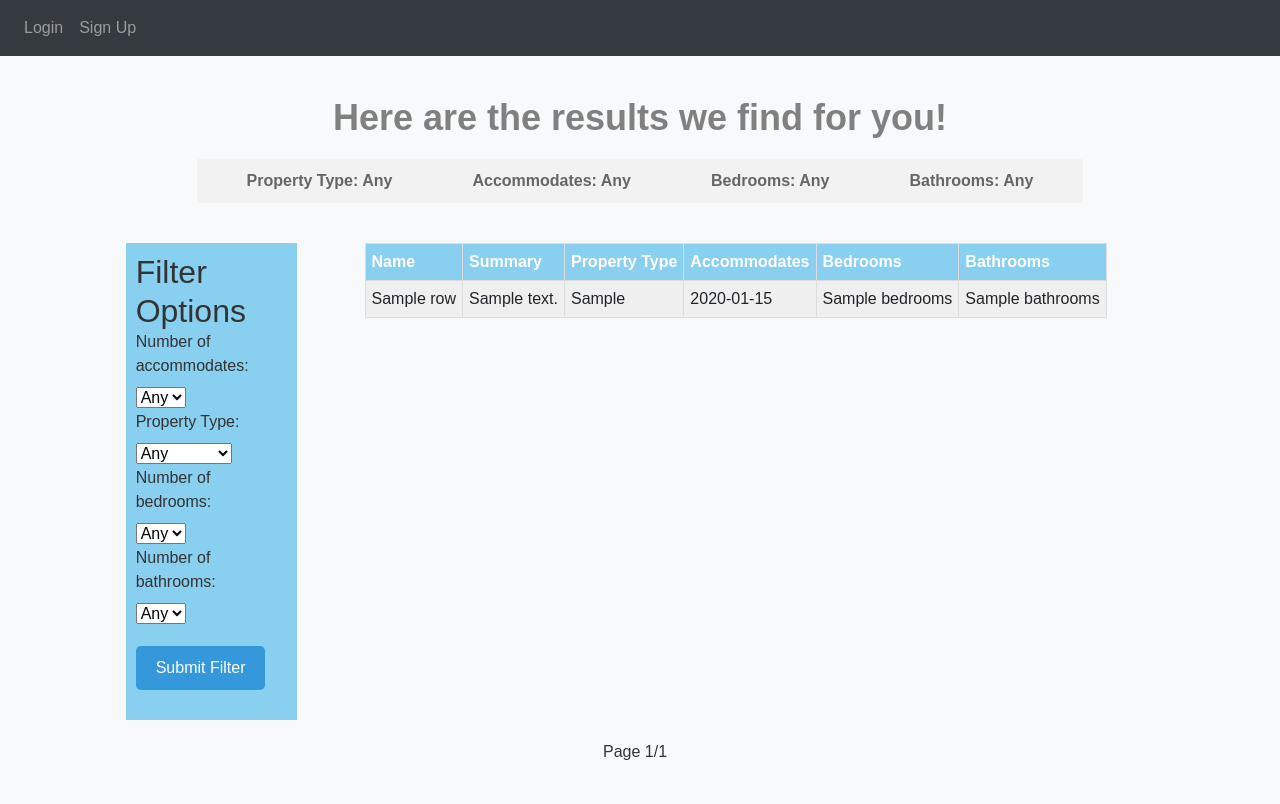
After one commit to balearner/Bulletin-Coding-Challenge, a Python web app: template templates/filter_result.html in a window 1280 px wide. The commit adds this page. Run offline with Jinja, Linux system fonts and the light colour scheme; the template is opened without the code that fills it: most values are stand-ins (such as "Sample title", 1, 10 or a date in 2020); some libraries are stand-ins or nearby versions.

Commit message:
Add files via upload

```diff
--- /dev/null
+++ b/templates/filter_result.html
@@ -0,0 +1,135 @@
+{% extends "base.html" %} {% block title %}Result{% endblock %} {% block content
+%}
+<head>
+    <link rel="stylesheet" type="text/css" href="{{ url_for('static', filename='result_page.css') }}">
+</head>
+
+<body>
+<div class="container">
+    <h1 class="centered-heading">Here are the results we find for you!</h1>
+    <div class="filter-bar">
+    <p class="filter-item">Property Type: {% if request.args.get('property_type') %}{{ request.args.get('property_type')
+        }}{% else %}Any{% endif %}</p>
+    <p class="filter-item">Accommodates: {% if request.args.get('accommodates') %}{{ request.args.get('accommodates')
+        }}{% else %}Any{% endif %}</p>
+    <p class="filter-item">Bedrooms: {% if request.args.get('bedrooms') %}{{ request.args.get('bedrooms') }}{% else
+        %}Any{% endif %}</p>
+    <p class="filter-item">Bathrooms: {% if request.args.get('bathrooms') %}{{ request.args.get('bathrooms') }}{% else
+        %}Any{% endif %}</p>
+
+</div>
+    <div class="content">
+            <div class="sidebar">
+            <h2>Filter Options</h2>
+            <form method="GET">
+                <div>
+                    <label for="accommodates">Number of accommodates:</label>
+                    <select id="accommodates" name="accommodates">
+                        <option value="">Any</option>
+                        <option value="1">1</option>
+                        <option value="2">2</option>
+                        <option value="3">3</option>
+                        <option value="4">4</option>
+                        <option value="5+">5+</option>
+                    </select>
+                </div>
+                <div>
+                    <label for="property_type">Property Type:</label>
+                    <select id="property_type" name="property_type">
+                        <option value="">Any</option>
+                        <option value="Apartment">Apartment</option>
+                        <option value="House">House</option>
+                    </select>
+                </div>
+                <div>
+                    <label for="bedrooms">Number of bedrooms:</label>
+                    <select id="bedrooms" name="bedrooms">
+                        <option value="">Any</option>
+                        <option value="1">1</option>
+                        <option value="2">2</option>
+                        <option value="3">3</option>
+                        <option value="4+">4+</option>
+                    </select>
+                </div>
+                <div>
+                    <label for="bathrooms">Number of bathrooms:</label>
+                    <select id="bathrooms" name="bathrooms">
+                        <option value="">Any</option>
+                        <option value="1">1</option>
+                        <option value="1.5">1.5</option>
+                        <option value="2">2</option>
+                        <option value="2.5">2.5</option>
+                        <option value="3+">3+</option>
+                    </select>
+                </div>
+                <input type="hidden" name="property_type" value="{{ request.args.get('property_type', '') }}">
+                <input type="hidden" name="accommodates" value="{{ request.args.get('accommodates', '') }}">
+                <input type="hidden" name="bedrooms" value="{{ request.args.get('bedrooms', '') }}">
+                <input type="hidden" name="bathrooms" value="{{ request.args.get('bathrooms', '') }}">
+                <div class="button-container">
+                    <button type="submit" class="custom-button">Submit Filter</button>
+                </div>
+            </form>
+    </div>
+            <div class="table">
+        <table class="styled-table">
+            <thead>
+            <tr>
+                <th>Name</th>
+                <th>Summary</th>
+                <th>Property Type</th>
+                <th>Accommodates</th>
+                <th>Bedrooms</th>
+                <th>Bathrooms</th>
+            </tr>
+            </thead>
+            <tbody>
+            {% for index,row in data.iterrows() %}
+            <tr>
+                <td>{{ row['name'] }}</td>
+                <td>{{ row['summary'] }}</td>
+                <td>{{ row['property_type'] }}</td>
+                <td>{{ row['accommodates'] }}</td>
+                <td>{{ row['bedrooms'] }}</td>
+                <td>{{ row['bathrooms'] }}</td>
+            </tr>
+            {% endfor %}
+            </tbody>
+        </table>
+    </div>
+    </div>
+     <div class="pagination">
+        <ul class="pagination-list">
+            {% if page > 1 %}
+            <li class="pagination-item">
+                <a href="{{ url_for('query.result_all', page=1, property_type=property_type, accommodates=accommodates,
+        bedrooms=bedrooms,
+        bathrooms=bathrooms) }}">First</a>
+            </li>
+            <li class="pagination-item">
+                <a href="{{ url_for('query.result_all', page=page-1, property_type=property_type, accommodates=accommodates,
+        bedrooms=bedrooms,
+        bathrooms=bathrooms) }}">Previous</a>
+            </li>
+            {% endif %}
+            <li class="pagination-item">
+                Page {{ page }}/{{ num_pages }}
+            </li>
+            {% if page < num_pages %}
+            <li class="pagination-item">
+                <a href="{{ url_for('query.result_all', page=page+1, property_type=property_type, accommodates=accommodates,
+        bedrooms=bedrooms,
+        bathrooms=bathrooms) }}">Next</a>
+            </li>
+            <li class="pagination-item">
+                <a href="{{ url_for('query.result_all', page=num_pages, property_type=property_type, accommodates=accommodates,
+        bedrooms=bedrooms,
+        bathrooms=bathrooms) }}">Last</a>
+            </li>
+            {% endif %}
+        </ul>
+    </div>
+</div>
+</body>
+
+{% endblock %}
```
Also changed, not shown: templates/home.html (added, +21 -0 lines), templates/login.html (added, +28 -0 lines), templates/result.html (added, +125 -0 lines), templates/sign_up.html (added, +48 -0 lines), templates/test.html (added, +19 -0 lines), templates/base.html (line endings or trailing spaces).
